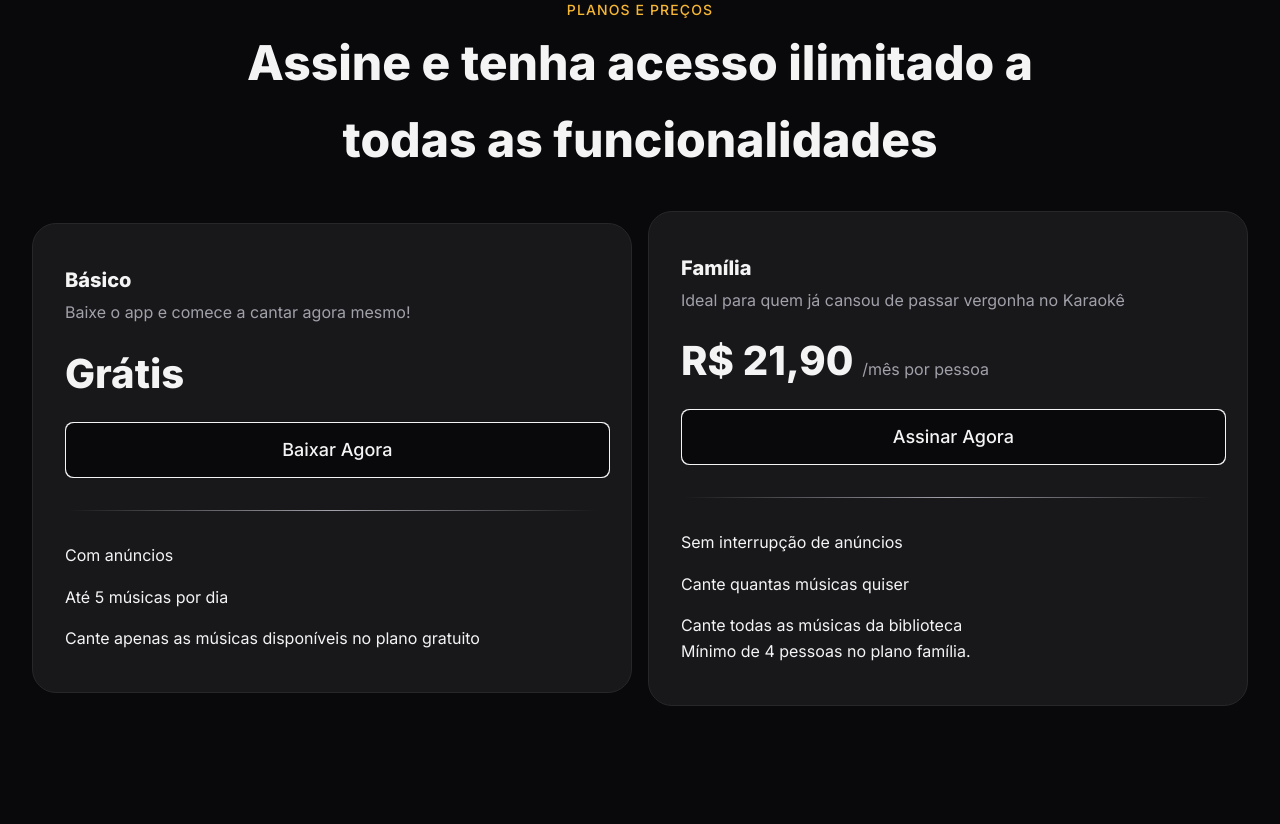
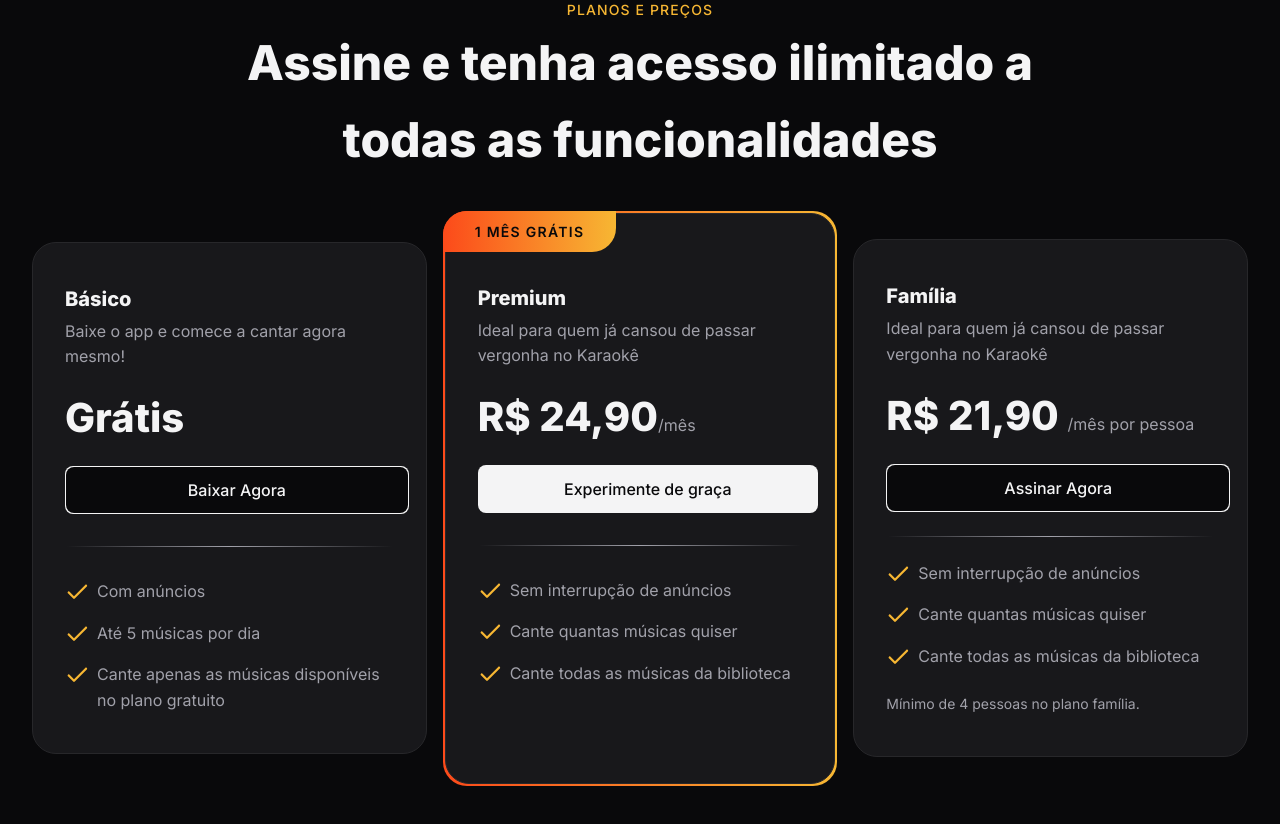
Before and after one commit to JonasLProgramador/rocket_insiders, a plain HTML site: page index.html in a window 1280 px wide. Shown: the part 2752-3576 px from the top of the page. Before the commit the page ends 3538 px from the top, so only its background shows below. Drawn offline with Linux system fonts and the light colour scheme; files whose address does not match are found by name.

Commit message:
:sparkles: feat: finish  the section pricing

```diff
--- a/index.html
+++ b/index.html
@@ -146,10 +146,25 @@
               <li>Cante apenas as músicas disponíveis no plano gratuito</li>
             </ul>
            </div>
+           <div class="premium">
+            <div class="card px-lg py-lg">
+              <span>1 mês grátis</span>
+              <h3>Premium</h3>
+              <p>Ideal para quem já cansou de passar vergonha no Karaokê</p>
+              <zin-pricing>R$ 24,90<small>/mês</small></zin-pricing>
+              <a href="#download" class="btn btn-md">Experimente de graça</a>
+              <div class="separator"></div>
+              <ul role="list" class="grid gap-1">
+                <li>Sem interrupção de anúncios</li>
+                <li>Cante quantas músicas quiser</li>
+                <li>Cante todas as músicas da biblioteca</li>
+              </ul>
+             </div>
+           </div>
 
 
 
-            <div class="card px-lg py-lg">
+            <div class="card py-lg px-lg ">
              <h3>Família</h3>
              <p>Ideal para quem já cansou de passar vergonha no Karaokê</p>
              <zin-pricing>R$ 21,90 <small>/mês por pessoa</small> </zin-pricing>
@@ -165,7 +180,7 @@
 
              <small>Mínimo de 4 pessoas no plano família.</small>
             </div>
-
+          </div>
         </div>
     </section>
   </body>
--- a/styles/button.css
+++ b/styles/button.css
@@ -1,74 +1,79 @@
-.btn{
-    --btn-color:var(--bg-color);
-    --btn-bg-color:var(--text-color-primary);
+.btn {
+    --btn-bg-color: var(--text-color-primary);
+    --btn-color: var(--bg-color);
     border: 0;
-    cursor:pointer;
+    background-color: transparent;
+
+    display: flex;
+    align-items: center;
+    justify-content: center;
     width: fit-content;
-    border-radius:.5rem;
-    font:var(--fw-md) var(--fs-base)/1.5rem var(--ff-sans);
-    color:var(--btn-color);
-    background:var(--btn-bg-color);
-    display: flex;
-    justify-content: center;
-    align-items: center;
+
+    border-radius: 0.5rem;
+
+    font: var(--fw-md) var(--fs-base) / 1.5rem var(--ff-sans);
+
+    cursor: pointer;
+
+    background: var(--btn-bg-color);
+    color: var(--btn-color);
   }
 
-
-.btn:hover{
+  .btn:hover {
     --btn-bg-color: linear-gradient(
       90deg,
-        var(--brand-color-primary) 0%,
-        var(--brand-color-secondary) 100%
+      var(--brand-color-secondary) 0%,
+      var(--brand-color-primary) 100%
     );
     --btn-color: var(--surface-color);
-    -moz-background-clip: initial;
+
+    -webkit-background-clip: initial;
     background-clip: initial;
     color: var(--btn-color);
   }
 
-.btn-sm{
-    padding:.5rem 1rem ;
-    font-size:var(--fs-sm)
+  .btn-sm {
+    padding: 0.5rem 1rem;
+    font-size: var(--fs-sm);
   }
-.btn-md{
-    padding:0.75rem 1.5rem ;
-    font-size: var(--fs-base)
+  .btn-md {
+    padding: 0.75rem 1.5rem;
+    font-size: var(--fs-base);
+  }
+  .btn-lg {
+    padding: 1rem 2rem;
+    font-size: 1.125rem;
   }
 
-.btn-lg{
-    padding:1rem 2rem ;
-    font-size:1.125rem;
+  .btn[aria-label] {
+    position: relative;
+
+    &::before {
+      content: '';
+      position: absolute;
+      border-radius: inherit;
+      inset: 1px;
+      background-color: var(--bg-color);
     }
 
-.btn[aria-label]{
-    position: relative;
-    &::before{
-        position: absolute;
-        content:"";
-        border-radius: inherit;
-        inset:1px;
-        background-color: var(--bg-color);
-    }
-    &::after{
-        content:attr(aria-label);
-        background:var(--btn-bg-color);
-        -moz-background-clip: text;
+    &::after {
+      content: attr(aria-label);
+      background: var(--btn-bg-color);
+      -webkit-background-clip: text;
       background-clip: text;
       color: transparent;
       position: relative;
       z-index: 1;
     }
-
   }
 
-@media(width >= 80em){
-    .btn-sm{
-        padding:.75rem 1.5rem ;
-        font-size: var(--fs-base)
+  @media (width >= 80em) {
+    .btn-sm {
+      padding: 0.75rem 1.5rem;
+      font-size: var(--fs-base);
     }
-
-    .btn-md{
-        padding:1rem 2rem ;
-        font-size:1.125rem;
+    .btn-md {
+      padding: 1rem 2rem;
+      font-size: 1.125rem;
     }
   }
--- a/styles/pricing.css
+++ b/styles/pricing.css
@@ -33,11 +33,75 @@
     margin-block:2rem;
     background:radial-gradient(var(--text-color-secondary),var(--surface-color) 70%);
   }
+  & li{
+    color: var(--text-color-secondary);
+    background: url(../assets/icons/Check.svg) no-repeat;
+    padding-left: 2rem;
+  }
+  & ul + small{
+      display: block;
+      margin-top:1.5rem;
+      font-size:0.875rem;
+      color: var(--text-color-secondary);
+  }
+
+  & .premium{
+    position:relative;
+    & .card{
+      padding-top: 4.25rem;
+      & > span{
+        position: absolute;
+        top: 0;
+        left: 0;
+        padding: .75rem 2rem;
+        background: linear-gradient(
+          90deg,
+          var(--brand-color-secondary) 0%,
+          var(--brand-color-primary) 100%
+        );
+        border-top-left-radius: 1.5rem;
+        border-bottom-right-radius:1.5rem;
+        font:600 var(--fs-sm) var(--ff-sans);
+        text-transform:uppercase;
+        letter-spacing: 0.08rem;
+        color: var(--bg-color);
+
+      }
+
+
+
+    }
+    padding: 2px;
+    &::before{
+      content: "";
+      background: linear-gradient(
+        90deg,
+        var(--brand-color-secondary) 0%,
+        var(--brand-color-primary) 100%
+      );
+      position:absolute;
+      inset:0;
+      border-radius:1.5rem;
+      z-index: -1;
+    }
+
+  }
   @media (width>=80rem) {
     --fs-price: 2.5rem;
     & header {
       max-width: 50rem;
       margin-inline: auto;
     }
+
+    & .premium .card{
+      padding-bottom: 6rem;
+    }
+    .btn-md {
+      padding: 0.75rem 1.5rem;
+      font-size: var(--fs-base);
+    }
+    & .card:nth-child(3) .separator{
+      margin-block:1.5rem
+    }
   }
 }
```
Lines whose indentation alone changed are shown as unchanged.
